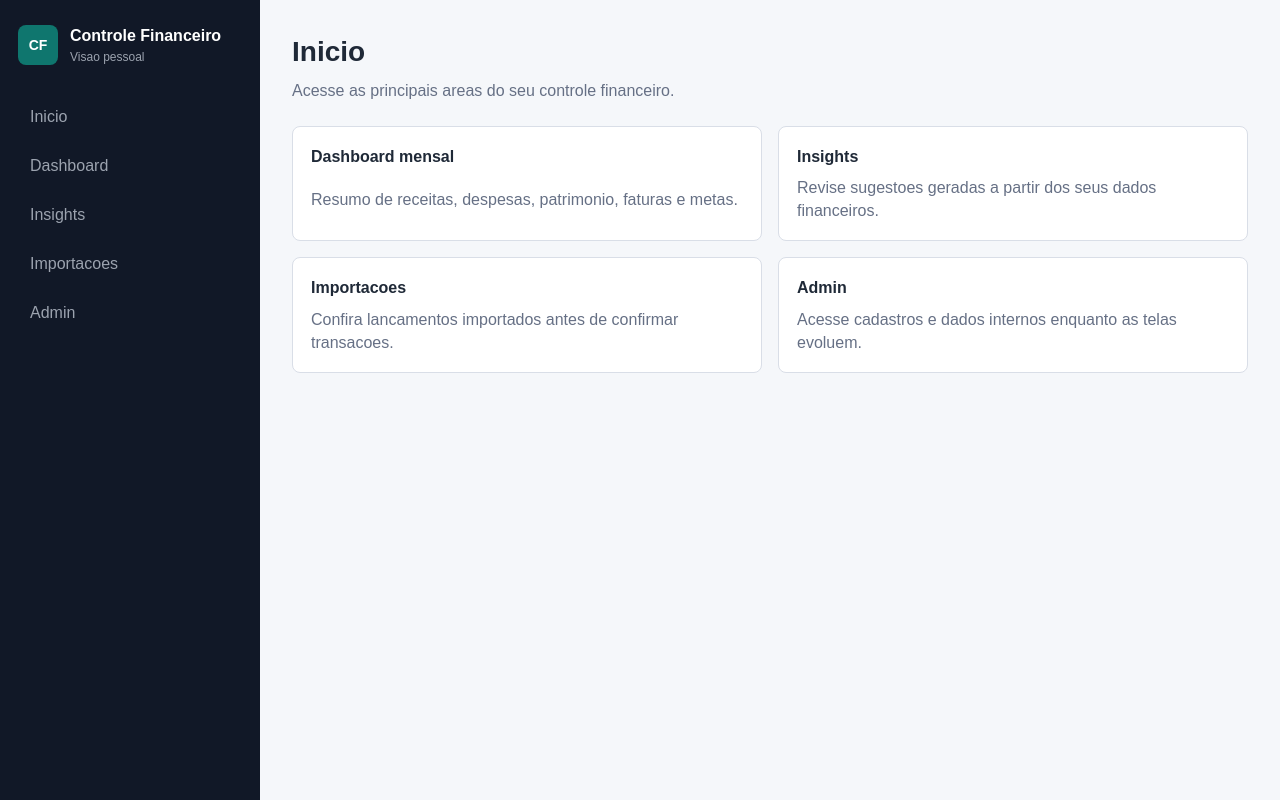
After one commit to Lucassribeiro9/controle-financeiro, a Django app: page / in a window 1280 px wide. The commit adds this page. Run offline with Django 5.2, Linux system fonts and the light colour scheme.

Commit message:
feat: adiciona homepage (#39)

```diff
--- /dev/null
+++ b/core/templates/core/home.html
@@ -0,0 +1,34 @@
+{% extends "base.html" %}
+
+{% block title %}Inicio - Controle Financeiro{% endblock %}
+
+{% block content %}
+    <header class="page-header">
+        <div>
+            <h1>Inicio</h1>
+            <p class="muted">Acesse as principais areas do seu controle financeiro.</p>
+        </div>
+    </header>
+
+    <div class="shortcut-grid">
+        <a class="shortcut-card" href="/reports/month/2026/5/">
+            <strong>Dashboard mensal</strong>
+            <span>Resumo de receitas, despesas, patrimonio, faturas e metas.</span>
+        </a>
+
+        <a class="shortcut-card" href="/insights/">
+            <strong>Insights</strong>
+            <span>Revise sugestoes geradas a partir dos seus dados financeiros.</span>
+        </a>
+
+        <a class="shortcut-card" href="/imports/review/">
+            <strong>Importacoes</strong>
+            <span>Confira lancamentos importados antes de confirmar transacoes.</span>
+        </a>
+
+        <a class="shortcut-card" href="/admin/">
+            <strong>Admin</strong>
+            <span>Acesse cadastros e dados internos enquanto as telas evoluem.</span>
+        </a>
+    </div>
+{% endblock %}
--- a/core/urls.py
+++ b/core/urls.py
@@ -1,9 +1,11 @@
 """Rotas para o app core."""
 from django.urls import path
-from .views import health_check
+
+from .views import health_check, home
 
 app_name = "core"
 
 urlpatterns = [
+    path("", home, name="home"),
     path("health/", health_check, name="health-check"),
 ]
--- a/core/views.py
+++ b/core/views.py
@@ -1,6 +1,14 @@
-""" Views do app core. """
+"""Views do app core."""
+
 from django.http import HttpResponse
+from django.shortcuts import render
 
 
 def health_check(request):
     return HttpResponse("OK")
+
+
+def home(request):
+    """Exibe a pagina inicial da aplicacao."""
+
+    return render(request, "core/home.html")
--- a/static/css/app.css
+++ b/static/css/app.css
@@ -222,6 +222,35 @@ h2 {
     font-weight: 700;
 }
 
+.shortcut-grid {
+    display: grid;
+    gap: 16px;
+    grid-template-columns: repeat(2, minmax(0, 1fr));
+}
+
+.shortcut-card {
+    background: var(--surface);
+    border: 1px solid var(--line);
+    border-radius: var(--radius);
+    display: grid;
+    gap: 8px;
+    padding: 18px;
+}
+
+.shortcut-card:hover {
+    border-color: rgba(15, 118, 110, 0.45);
+    box-shadow: var(--shadow);
+}
+
+.shortcut-card strong,
+.shortcut-card span {
+    display: block;
+}
+
+.shortcut-card span {
+    color: var(--muted);
+}
+
 @media (max-width: 860px) {
     .app-shell {
         grid-template-columns: 1fr;
@@ -248,7 +277,8 @@ h2 {
     }
 
     .summary-grid,
-    .dashboard-grid {
+    .dashboard-grid,
+    .shortcut-grid {
         grid-template-columns: 1fr;
     }
 }
--- a/templates/partials/sidebar.html
+++ b/templates/partials/sidebar.html
@@ -1,5 +1,5 @@
 <aside class="app-sidebar" aria-label="Navegacao principal">
-    <a class="app-brand" href="/reports/month/2026/5/">
+    <a class="app-brand" href="/">
         <span class="app-brand-mark">CF</span>
         <span>
             <strong>Controle Financeiro</strong>
@@ -8,6 +8,7 @@
     </a>
 
     <nav class="app-nav">
+        <a href="/">Inicio</a>
         <a href="/reports/month/2026/5/">Dashboard</a>
         <a href="/insights/">Insights</a>
         <a href="/imports/review/">Importacoes</a>
```
Also changed, not shown: core/tests/test_health_check.py (+9 -0 lines).
